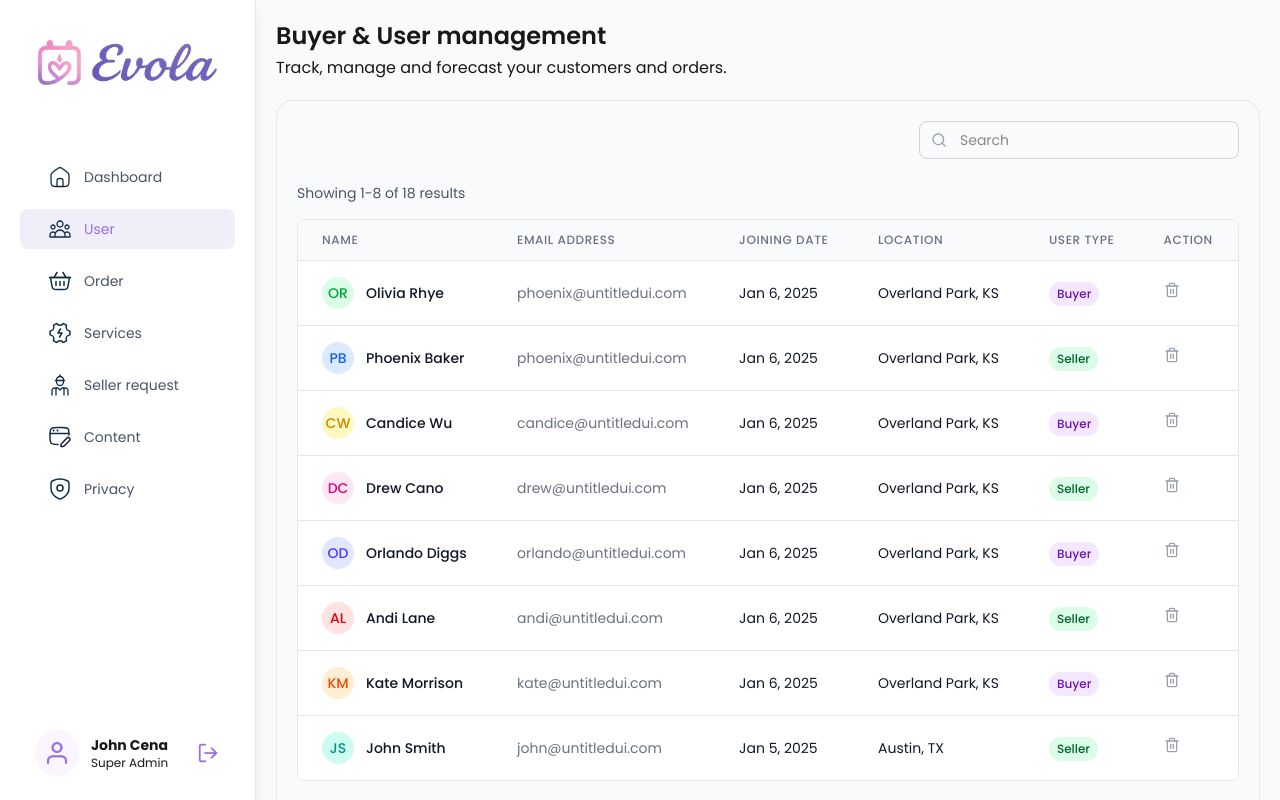
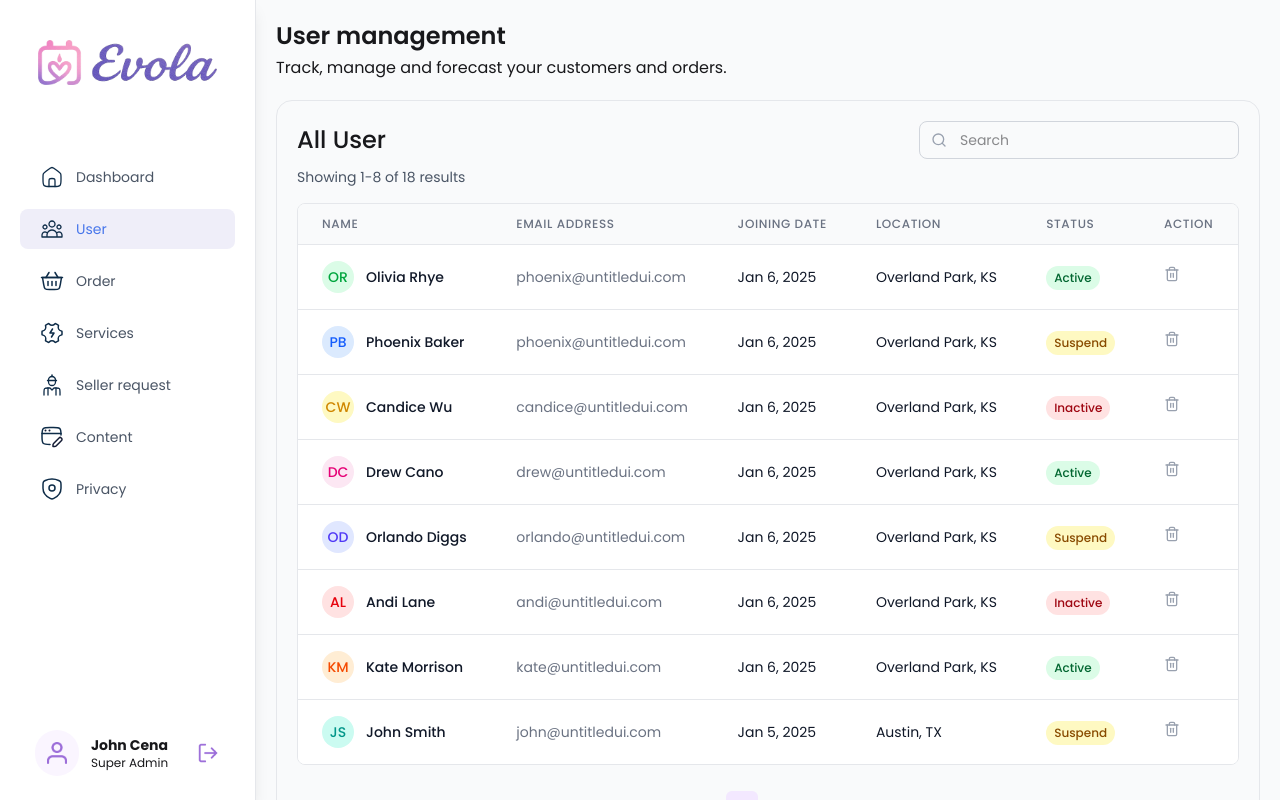
Before and after one commit to hasiburrahmanakash79/simfrii, a React (Vite) app: page /admin/user in a window 1280 px wide. Built offline with nearby package versions, Linux system fonts and the light colour scheme.

Commit message:
make the ordser list page and finished all the functionality

```diff
--- a/src/Layouts/Dashboard.jsx
+++ b/src/Layouts/Dashboard.jsx
@@ -58,9 +58,9 @@ const Dashboard = () => {
             <Link
               key={index}
               to={menu.path}
-              className={`flex items-center py-2 px-7 text-sm rounded-lg cursor-pointer transition-colors ${
+              className={`flex items-center py-2 px-5 text-sm rounded-lg cursor-pointer transition-colors ${
                 location.pathname === menu.path
-                  ? "bg-[#EFEEF9] text-[#9C6ED9]"
+                  ? "bg-[#EFEEF9] text-[#4776EB]"
                   : "text-gray-600 hover:bg-[#EFEEF9]"
               }`}
             >
--- a/src/Pages/AdminPages/AllUser/AllUsers.jsx
+++ b/src/Pages/AdminPages/AllUser/AllUsers.jsx
@@ -9,24 +9,24 @@ export default function AllUser() {
   const [currentPage, setCurrentPage] = useState(1);
   const [itemsPerPage] = useState(8);
   const [users, setUsers] = useState([
-    { id: 1, name: "Olivia Rhye", email: "phoenix@untitledui.com", joiningDate: "Jan 6, 2025", location: "Overland Park, KS", userType: "Buyer" },
-    { id: 2, name: "Phoenix Baker", email: "phoenix@untitledui.com", joiningDate: "Jan 6, 2025", location: "Overland Park, KS", userType: "Seller" },
-    { id: 3, name: "Candice Wu", email: "candice@untitledui.com", joiningDate: "Jan 6, 2025", location: "Overland Park, KS", userType: "Buyer" },
-    { id: 4, name: "Drew Cano", email: "drew@untitledui.com", joiningDate: "Jan 6, 2025", location: "Overland Park, KS", userType: "Seller" },
-    { id: 5, name: "Orlando Diggs", email: "orlando@untitledui.com", joiningDate: "Jan 6, 2025", location: "Overland Park, KS", userType: "Buyer" },
-    { id: 6, name: "Andi Lane", email: "andi@untitledui.com", joiningDate: "Jan 6, 2025", location: "Overland Park, KS", userType: "Seller" },
-    { id: 7, name: "Kate Morrison", email: "kate@untitledui.com", joiningDate: "Jan 6, 2025", location: "Overland Park, KS", userType: "Buyer" },
-    { id: 8, name: "John Smith", email: "john@untitledui.com", joiningDate: "Jan 5, 2025", location: "Austin, TX", userType: "Seller" },
-    { id: 9, name: "Sarah Johnson", email: "sarah@untitledui.com", joiningDate: "Jan 4, 2025", location: "Denver, CO", userType: "Buyer" },
-    { id: 10, name: "Mike Wilson", email: "mike@untitledui.com", joiningDate: "Jan 3, 2025", location: "Seattle, WA", userType: "Seller" },
-    { id: 11, name: "Emily Davis", email: "emily@untitledui.com", joiningDate: "Jan 2, 2025", location: "Miami, FL", userType: "Buyer" },
-    { id: 12, name: "David Brown", email: "david@untitledui.com", joiningDate: "Jan 1, 2025", location: "Boston, MA", userType: "Seller" },
-    { id: 13, name: "Lisa Garcia", email: "lisa@untitledui.com", joiningDate: "Dec 31, 2024", location: "Phoenix, AZ", userType: "Buyer" },
-    { id: 14, name: "Tom Anderson", email: "tom@untitledui.com", joiningDate: "Dec 30, 2024", location: "Portland, OR", userType: "Seller" },
-    { id: 15, name: "Anna Martinez", email: "anna@untitledui.com", joiningDate: "Dec 29, 2024", location: "Nashville, TN", userType: "Buyer" },
-    { id: 16, name: "Chris Lee", email: "chris@untitledui.com", joiningDate: "Dec 28, 2024", location: "San Diego, CA", userType: "Seller" },
-    { id: 17, name: "Jessica White", email: "jessica@untitledui.com", joiningDate: "Dec 27, 2024", location: "Atlanta, GA", userType: "Buyer" },
-    { id: 18, name: "Ryan Taylor", email: "ryan@untitledui.com", joiningDate: "Dec 26, 2024", location: "Chicago, IL", userType: "Seller" },
+    { id: 1, name: "Olivia Rhye", email: "phoenix@untitledui.com", joiningDate: "Jan 6, 2025", location: "Overland Park, KS", status: "Active" },
+    { id: 2, name: "Phoenix Baker", email: "phoenix@untitledui.com", joiningDate: "Jan 6, 2025", location: "Overland Park, KS", status: "Suspend" },
+    { id: 3, name: "Candice Wu", email: "candice@untitledui.com", joiningDate: "Jan 6, 2025", location: "Overland Park, KS", status: "Inactive" },
+    { id: 4, name: "Drew Cano", email: "drew@untitledui.com", joiningDate: "Jan 6, 2025", location: "Overland Park, KS", status: "Active" },
+    { id: 5, name: "Orlando Diggs", email: "orlando@untitledui.com", joiningDate: "Jan 6, 2025", location: "Overland Park, KS", status: "Suspend" },
+    { id: 6, name: "Andi Lane", email: "andi@untitledui.com", joiningDate: "Jan 6, 2025", location: "Overland Park, KS", status: "Inactive" },
+    { id: 7, name: "Kate Morrison", email: "kate@untitledui.com", joiningDate: "Jan 6, 2025", location: "Overland Park, KS", status: "Active" },
+    { id: 8, name: "John Smith", email: "john@untitledui.com", joiningDate: "Jan 5, 2025", location: "Austin, TX", status: "Suspend" },
+    { id: 9, name: "Sarah Johnson", email: "sarah@untitledui.com", joiningDate: "Jan 4, 2025", location: "Denver, CO", status: "Inactive" },
+    { id: 10, name: "Mike Wilson", email: "mike@untitledui.com", joiningDate: "Jan 3, 2025", location: "Seattle, WA", status: "Active" },
+    { id: 11, name: "Emily Davis", email: "emily@untitledui.com", joiningDate: "Jan 2, 2025", location: "Miami, FL", status: "Suspend" },
+    { id: 12, name: "David Brown", email: "david@untitledui.com", joiningDate: "Jan 1, 2025", location: "Boston, MA", status: "Inactive" },
+    { id: 13, name: "Lisa Garcia", email: "lisa@untitledui.com", joiningDate: "Dec 31, 2024", location: "Phoenix, AZ", status: "Active" },
+    { id: 14, name: "Tom Anderson", email: "tom@untitledui.com", joiningDate: "Dec 30, 2024", location: "Portland, OR", status: "Suspend" },
+    { id: 15, name: "Anna Martinez", email: "anna@untitledui.com", joiningDate: "Dec 29, 2024", location: "Nashville, TN", status: "Inactive" },
+    { id: 16, name: "Chris Lee", email: "chris@untitledui.com", joiningDate: "Dec 28, 2024", location: "San Diego, CA", status: "Active" },
+    { id: 17, name: "Jessica White", email: "jessica@untitledui.com", joiningDate: "Dec 27, 2024", location: "Atlanta, GA", status: "Suspend" },
+    { id: 18, name: "Ryan Taylor", email: "ryan@untitledui.com", joiningDate: "Dec 26, 2024", location: "Chicago, IL", status: "Inactive" },
   ]);
   const [selectedUserId, setSelectedUserId] = useState(null);
 
@@ -115,10 +115,11 @@ export default function AllUser() {
 
   return (
     <div className="">
-      <SectionTitle title={"Buyer & User management"} description={"Track, manage and forecast your customers and orders."} />
+      <SectionTitle title={"User management"} description={"Track, manage and forecast your customers and orders."} />
       <div className="border border-gray-200 p-5 rounded-2xl">
         <div className="">
-          <div className="flex items-center justify-end mb-6">
+          <div className="flex items-center justify-between mb-2">
+            <h1 className="text-2xl font-medium">All User</h1>
             <div className="relative">
               <Search className="absolute left-3 top-1/2 transform -translate-y-1/2 text-gray-400 h-4 w-4" />
               <input
@@ -144,7 +145,7 @@ export default function AllUser() {
                 <th className="px-6 py-3 text-left text-xs font-medium text-gray-500 uppercase tracking-wider">Email address</th>
                 <th className="px-6 py-3 text-left text-xs font-medium text-gray-500 uppercase tracking-wider">Joining Date</th>
                 <th className="px-6 py-3 text-left text-xs font-medium text-gray-500 uppercase tracking-wider">Location</th>
-                <th className="px-6 py-3 text-left text-xs font-medium text-gray-500 uppercase tracking-wider">User type</th>
+                <th className="px-6 py-3 text-left text-xs font-medium text-gray-500 uppercase tracking-wider">Status</th>
                 <th className="px-6 py-3 text-left text-xs font-medium text-gray-500 uppercase tracking-wider">Action</th>
               </tr>
             </thead>
@@ -165,10 +166,17 @@ export default function AllUser() {
                   <td className="px-6 py-4 whitespace-nowrap"><div className="text-sm text-gray-900">{user.joiningDate}</div></td>
                   <td className="px-6 py-4 whitespace-nowrap"><div className="text-sm text-gray-900">{user.location}</div></td>
                   <td className="px-6 py-4 whitespace-nowrap">
-                    <span className={`inline-flex px-2 py-1 text-xs font-medium rounded-full ${user.userType === "Seller" ? "bg-green-100 text-green-800" : "bg-purple-100 text-purple-800"}`}>
-                      {user.userType}
-                    </span>
-                  </td>
+  <span
+    className={`inline-flex px-2 py-1 text-xs font-medium rounded-full
+      ${user.status === "Active" ? "bg-green-100 text-green-800" : ""}
+      ${user.status === "Suspend" ? "bg-yellow-100 text-yellow-800" : ""}
+      ${user.status === "Inactive" ? "bg-red-100 text-red-800" : ""}
+    `}
+  >
+    {user.status}
+  </span>
+</td>
+
                   <td className="px-6 py-4 whitespace-nowrap">
                     <button onClick={() => setSelectedUserId(user.id)} className="text-gray-400 hover:text-red-600 transition-colors">
                       <Trash2 className="h-4 w-4" />
@@ -210,7 +218,7 @@ export default function AllUser() {
                        Are you sure you want to delete the user ?
                       </p>
                       <div className="flex gap-5">
-                <button onClick={() => setSelectedUserId(null)} className="px-4 py-2 bg-gray-100 w-full rounded-full text-sm sm:text-base cursor-pointer hover:bg-gray-200">Cancel</button>
+                <button onClick={() => setSelectedUserId(null)} className="px-4 py-2 bg-gray-100 w-full rounded-full text-sm sm:text-base cursor-pointer hover:bg-gray-200">Inactive</button>
                 <button onClick={() => handleDeleteUser(selectedUserId)} className="px-4 py-2 rounded-full w-full text-white font-medium bg-red-600 text-sm sm:text-base hover:bg-red-700 cursor-pointer">Delete</button>
               </div>
                     </div>
--- a/src/Pages/AdminPages/OrderPage/OrderList.jsx
+++ b/src/Pages/AdminPages/OrderPage/OrderList.jsx
@@ -11,14 +11,14 @@ import SectionTitle from "../../../components/SectionTitle";
 const OrderList = () => {
   const [currentPage, setCurrentPage] = useState(1);
   const [searchQuery, setSearchQuery] = useState("");
-  const itemsPerPage = 5;
+  const itemsPerPage = 7;
 
   const orders = [
     {
       id: "ORD-AX93K7",
       eventName: "Catering",
       date: "Jan 6, 2025",
-      location: "Overland Park, KS",
+      plan: "Asia 7 days",
       seller: "Phoenix Baker",
       buyer: "Andi Lane",
       price: "$2,000",
@@ -28,7 +28,7 @@ const OrderList = () => {
       id: "ORD-AX93K7",
       eventName: "Wedding photography expert in chicago",
       date: "Jan 6, 2025",
-      location: "Overland Park, KS",
+      plan: "Asia 7 days",
       seller: "Drew Cano",
       buyer: "Kate Morrison",
       price: "$3,500",
@@ -38,7 +38,7 @@ const OrderList = () => {
       id: "ORD-AX93K7",
       eventName: "Dj",
       date: "Jan 6, 2025",
-      location: "Overland Park, KS",
+      plan: "Asia 7 days",
       seller: "Phoenix Baker",
       buyer: "Andi Lane",
       price: "$1,800",
@@ -48,7 +48,7 @@ const OrderList = () => {
       id: "ORD-AX93K7",
       eventName: "Catering",
       date: "Jan 6, 2025",
-      location: "Overland Park, KS",
+      plan: "Asia 7 days",
       seller: "Drew Cano",
       buyer: "Kate Morrison",
       price: "$2,000",
@@ -58,7 +58,7 @@ const OrderList = () => {
       id: "ORD-AX93K7",
       eventName: "Wedding photography expert in chicago",
       date: "Jan 6, 2025",
-      location: "Overland Park, KS",
+      plan: "Asia 7 days",
       seller: "Phoenix Baker",
       buyer: "Andi Lane",
       price: "$3,500",
@@ -68,7 +68,7 @@ const OrderList = () => {
       id: "ORD-AX93K7",
       eventName: "Dj",
       date: "Jan 6, 2025",
-      location: "Overland Park, KS",
+      plan: "Asia 7 days",
       seller: "Drew Cano",
       buyer: "Kate Morrison",
       price: "$1,800",
@@ -78,7 +78,27 @@ const OrderList = () => {
       id: "ORD-AX93K7",
       eventName: "Catering",
       date: "Jan 6, 2025",
-      location: "Overland Park, KS",
+      plan: "Asia 7 days",
+      seller: "Phoenix Baker",
+      buyer: "Andi Lane",
+      price: "$2,000",
+      status: "Active",
+    },
+    {
+      id: "ORD-AX93ssa",
+      eventName: "Catering",
+      date: "Jan 6, 2025",
+      plan: "Asia 7 days",
+      seller: "Phoenix Baker",
+      buyer: "Andi Lane",
+      price: "$2,000",
+      status: "Active",
+    },
+    {
+      id: "ORD-AX93sas",
+      eventName: "Catering",
+      date: "Jan 6, 2025",
+      plan: "Asia 7 days",
       seller: "Phoenix Baker",
       buyer: "Andi Lane",
       price: "$2,000",
@@ -86,24 +106,32 @@ const OrderList = () => {
     },
   ];
 
+  // Dynamic stats based on orders
+  const totalOrders = orders.length;
+  const activeOrders = orders.filter(
+    (order) => order.status === "Active"
+  ).length;
+  const canceledOrders = orders.filter(
+    (order) => order.status === "Canceled"
+  ).length;
   const stats = [
     {
       title: "Total Orders",
-      value: "220",
+      value: totalOrders,
       change: "40%",
       changeType: "increase",
       comparison: "vs last month",
     },
     {
       title: "Active Orders",
-      value: "316",
+      value: activeOrders,
       change: "20%",
       changeType: "decrease",
       comparison: "vs last month",
     },
     {
       title: "Total Cancel",
-      value: "420",
+      value: canceledOrders,
       change: "20%",
       changeType: "decrease",
       comparison: "From last month",
@@ -112,32 +140,38 @@ const OrderList = () => {
 
   const filteredOrders = orders.filter(
     (order) =>
-      order.eventName.toLowerCase().includes(searchQuery.toLowerCase()) ||
-      order.seller.toLowerCase().includes(searchQuery.toLowerCase()) ||
-      order.buyer.toLowerCase().includes(searchQuery.toLowerCase())
+      !searchQuery ||
+      [order.eventName, order.seller, order.buyer].some((field) =>
+        field.toLowerCase().includes(searchQuery.toLowerCase())
+      )
   );
 
   const totalPages = Math.ceil(filteredOrders.length / itemsPerPage);
   const startIndex = (currentPage - 1) * itemsPerPage;
-  const endIndex = startIndex + itemsPerPage;
-  const currentOrders = filteredOrders.slice(startIndex, endIndex);
+  const currentOrders = filteredOrders.slice(
+    startIndex,
+    startIndex + itemsPerPage
+  );
+
+  const handleSearchChange = (e) => {
+    setSearchQuery(e.target.value);
+    setCurrentPage(1);
+  };
 
   const handlePageChange = (page) => setCurrentPage(page);
   const handlePreviousPage = () =>
     setCurrentPage((prev) => (prev > 1 ? prev - 1 : prev));
   const handleNextPage = () =>
     setCurrentPage((prev) => (prev < totalPages ? prev + 1 : prev));
-  const handleSearchChange = (e) => {
-    setSearchQuery(e.target.value);
-    setCurrentPage(1);
-  };
 
   const renderPaginationButtons = () => {
     const buttons = [];
     const maxVisiblePages = 5;
+    const start = Math.max(2, currentPage - 1);
+    const end = Math.min(totalPages - 1, currentPage + 1);
 
     if (totalPages <= maxVisiblePages) {
-      for (let i = 1; i <= totalPages; i++) {
+      for (let i = 1; i <= totalPages; i++)
         buttons.push(
           <button
             key={i}
@@ -151,7 +185,6 @@ const OrderList = () => {
             {i}
           </button>
         );
-      }
     } else {
       buttons.push(
         <button
@@ -166,20 +199,14 @@ const OrderList = () => {
           1
         </button>
       );
-
-      if (currentPage > 3) {
+      if (currentPage > 3)
         buttons.push(
           <span key="ellipsis1" className="text-gray-500 mx-1">
             ...
           </span>
         );
-      }
-
-      const start = Math.max(2, currentPage - 1);
-      const end = Math.min(totalPages - 1, currentPage + 1);
-
-      for (let i = start; i <= end; i++) {
-        if (i !== 1 && i !== totalPages) {
+      for (let i = start; i <= end; i++)
+        if (i !== 1 && i !== totalPages)
           buttons.push(
             <button
               key={i}
@@ -193,18 +220,13 @@ const OrderList = () => {
               {i}
             </button>
           );
-        }
-      }
-
-      if (currentPage < totalPages - 2) {
+      if (currentPage < totalPages - 2)
         buttons.push(
           <span key="ellipsis2" className="text-gray-500 mx-1">
             ...
           </span>
         );
-      }
-
-      if (totalPages > 1) {
+      if (totalPages > 1)
         buttons.push(
           <button
             key={totalPages}
@@ -219,8 +241,6 @@ const OrderList = () => {
           </button>
         );
     }
-    }
-
     return buttons;
   };
 
@@ -230,11 +250,11 @@ const OrderList = () => {
         title={"Order List"}
         description={"Track, manage and forecast your customers and orders."}
       />
-      <div className="grid grid-cols-1 md:grid-cols-3 gap-6 mb-8">
+      <div className="grid grid-cols-1 md:grid-cols-3 gap-6 mb-5">
         {stats.map((stat, index) => (
           <div
             key={index}
-            className="bg-white p-6 rounded-2xl shadow-sm border border-gray-200"
+            className="bg-white p-4 rounded-2xl shadow-sm border border-gray-200"
           >
             <h3 className="text-sm font-medium text-gray-600">{stat.title}</h3>
             <p className="text-2xl font-semibold text-gray-900 mt-2">
@@ -264,26 +284,24 @@ const OrderList = () => {
       </div>
 
       <div className="bg-white rounded-2xl shadow-sm border border-gray-200">
-        <div className="p-6">
+        <div className="p-4">
           <input
             type="text"
             placeholder="Search"
             value={searchQuery}
             onChange={handleSearchChange}
-            className="w-full p-3 border border-gray-300 rounded-lg focus:outline-none focus:ring-2 focus:ring-purple-500"
+            className="w-full p-3 border border-gray-300 rounded-lg outline-none "
           />
         </div>
-
+        <p className="text-sm text-gray-600 p-4">Showing {`${currentOrders.length} of ${filteredOrders.length} orders`}</p>
         <div className="overflow-x-auto">
           <table className="min-w-full">
             <thead className="bg-gray-50">
               <tr className="text-left text-gray-600 uppercase text-sm font-bold">
                 <th className="py-3 px-4">ID</th>
-                <th className="py-3 px-4">Event Name</th>
+                <th className="py-3 px-4">Seller</th>
+                <th className="py-3 px-4">Plan</th>
                 <th className="py-3 px-4">Date</th>
-                <th className="py-3 px-4">Location</th>
-                <th className="py-3 px-4">Seller</th>
-                <th className="py-3 px-4">Buyer</th>
                 <th className="py-3 px-4">Price</th>
                 <th className="py-3 px-4">Status</th>
               </tr>
@@ -295,16 +313,14 @@ const OrderList = () => {
                     key={order.id}
                     className="border-b border-gray-200 hover:bg-gray-50"
                   >
-                    <td className="p-4 text-gray-700">{order.id}</td>
                     <td className="p-4 text-gray-700">
                       <Link to={`/admin/order-details/${order.id}`}>
-                        {order.eventName}
+                        {order.id}
                       </Link>
                     </td>
+                    <td className="p-4 text-gray-700">{order.seller}</td>
+                    <td className="p-4 text-gray-700">{order.plan}</td>
                     <td className="p-4 text-gray-700">{order.date}</td>
-                    <td className="p-4 text-gray-700">{order.location}</td>
-                    <td className="p-4 text-gray-700">{order.seller}</td>
-                    <td className="p-4 text-gray-700">{order.buyer}</td>
                     <td className="p-4 text-gray-700">{order.price}</td>
                     <td className="p-4">
                       <span
@@ -337,8 +353,9 @@ const OrderList = () => {
           </table>
         </div>
 
+        <div className="p-4">
           {totalPages > 1 && (
-          <div className="p-6 flex items-center justify-between">
+            <div className="flex items-center justify-between">
               <button
                 onClick={handlePreviousPage}
                 disabled={currentPage === 1}
@@ -348,12 +365,9 @@ const OrderList = () => {
                     : "text-gray-700 hover:bg-gray-100"
                 }`}
               >
-              <ChevronLeft className="w-4 h-4 mr-2" />
-              Previous
+                <ChevronLeft className="w-4 h-4 mr-2" /> Previous
               </button>
-
               <div className="flex space-x-2">{renderPaginationButtons()}</div>
-
               <button
                 onClick={handleNextPage}
                 disabled={currentPage === totalPages}
@@ -363,11 +377,11 @@ const OrderList = () => {
                     : "text-gray-700 hover:bg-gray-100"
                 }`}
               >
-              Next
-              <ChevronRight className="w-4 h-4 ml-2" />
+                Next <ChevronRight className="w-4 h-4 ml-2" />
               </button>
             </div>
           )}
+        </div>
       </div>
     </div>
   );
```
Also changed, not shown: src/Pages/AdminPages/AllUser/UserDetail.jsx (+15 -118 lines). Lines whose indentation alone changed are shown as unchanged.
